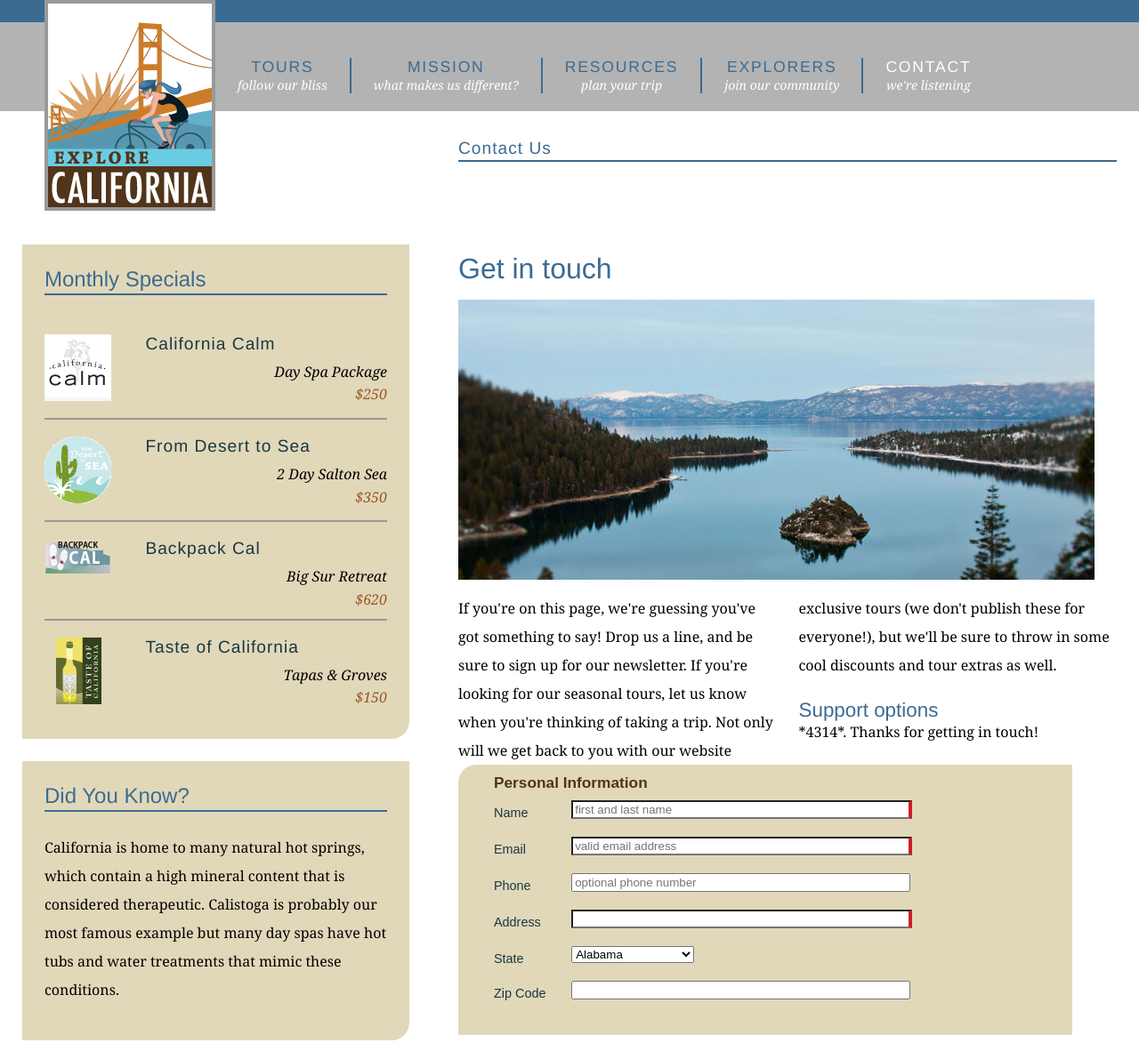
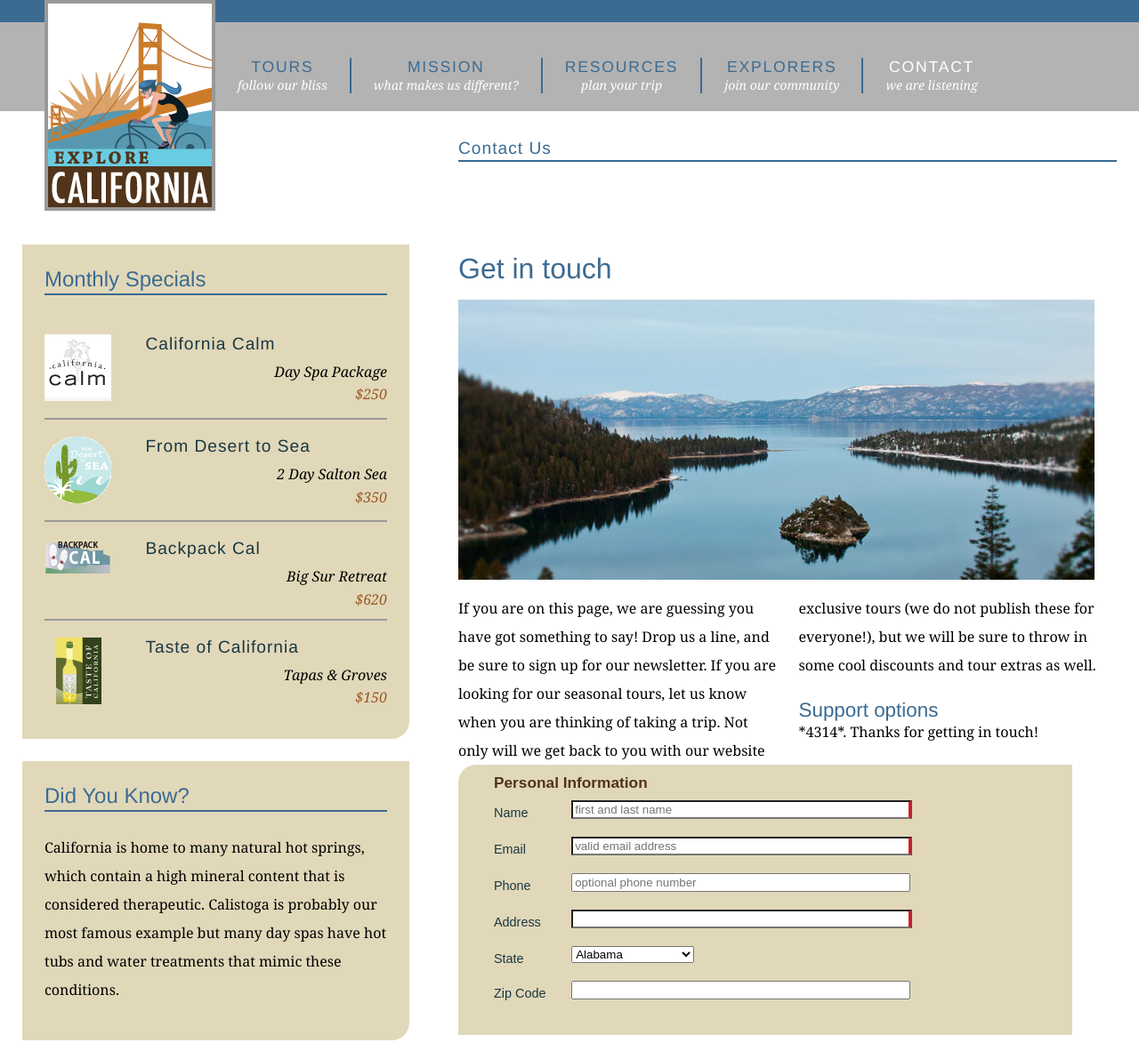
Before and after one commit to notation-v/test_repository, a plain HTML site: page contact.html in a window 1280 px wide. Shown: the top 1173 px of the page at 89% size. Drawn offline with Linux system fonts and the light colour scheme.

Commit message:
Removed contractions from the contact page

```diff
--- a/contact.html
+++ b/contact.html
@@ -45,7 +45,7 @@
                 <li><a href="explorers/video.html" title="check out our podcast">Video podcast</a></li>
               </ul>
             </li>
-            <li><a href="contact.html" title="contact us" class="current">Contact <br /><span class="tagline">we're listening</span></a>
+            <li><a href="contact.html" title="contact us" class="current">Contact <br /><span class="tagline">we are listening</span></a>
               <ul>
                 <li><a href="support.html" title="need help?">Support</a></li>
               </ul>
@@ -68,7 +68,7 @@
           <h1>Get in touch</h1>
           <img src="assets/images/emerald_bay.jpg" alt="Beautiful Lake Tahoe" class="articleImage" />
           <div class="multiCol">
-            <p>If you're on this page, we're guessing you've got something to say! Drop us a line, and be sure to sign up for our newsletter. If you're looking for our seasonal tours,  let us know when you're thinking of taking a trip. Not only will we get back to you with our website exclusive tours (we don't publish these for everyone!), but we'll be sure to throw in some cool discounts and tour extras as well.</p>
+            <p>If you are on this page, we are guessing you have got something to say! Drop us a line, and be sure to sign up for our newsletter. If you are looking for our seasonal tours,  let us know when you are thinking of taking a trip. Not only will we get back to you with our website exclusive tours (we do not publish these for everyone!), but we will be sure to throw in some cool discounts and tour extras as well.</p>
 
             <h2>Support options</h2>
 *4314*</strong>. Thanks for getting in touch!</p>
@@ -207,7 +207,7 @@
                 <label for="comments">Comments</label><br />
                 <textarea name="comments2" id="comments" cols="45" rows="5" tabindex="270"></textarea>
               </p>
-              <p>Would you like to receive our monthly tour specials newsletter? No, we don't spam or share your information with anyone else. Read our <a href="privacy.html">privacy policy</a>.</p>
+              <p>Would you like to receive our monthly tour specials newsletter? No, we do not spam or share your information with anyone else. Read our <a href="privacy.html">privacy policy</a>.</p>
               <p>
                 <input type="radio" name="newsletter" id="newsletter_yes" value="yes" tabindex="280">
                 <label for="newsletter_yes" class="inline break">Please send me the newsletter!</label>
```
